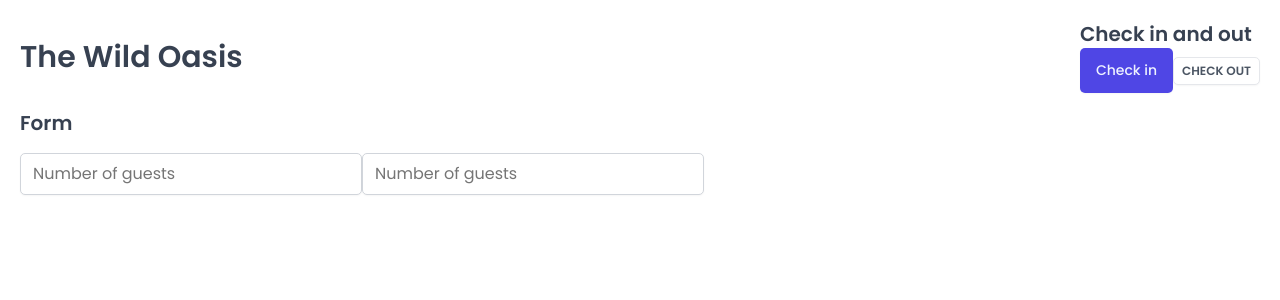
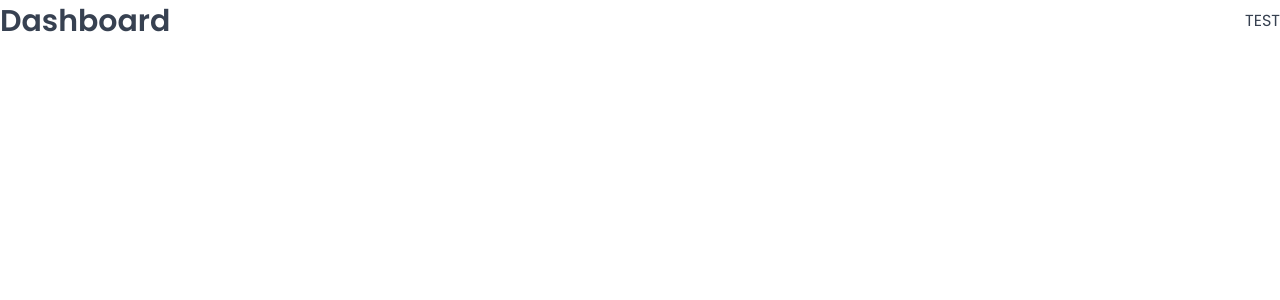
Before and after one commit to alaaSnayel/the-wild-oasis, a React (Vite) app: page /dashboard in a window 1280 px wide. Shown: the top 300 px of the page. Built offline with nearby package versions, Linux system fonts and the light colour scheme; a web font is replaced by a local one.

Commit message:
Setting Up Pages and Routes

```diff
--- a/package.json
+++ b/package.json
@@ -12,6 +12,7 @@
   "dependencies": {
     "react": "^18.2.0",
     "react-dom": "^18.2.0",
+    "react-router-dom": "^6.30.1",
     "styled-components": "^6.1.19"
   },
   "devDependencies": {
--- a/src/App.jsx
+++ b/src/App.jsx
@@ -1,53 +1,31 @@
-import styled from "styled-components";
+import { BrowserRouter, Navigate, Route, Routes } from "react-router-dom";
+import Dashboard from "./pages/Dashboard";
+import Bookings from "./pages/Bookings";
+import Cabins from "./pages/Cabins";
+import Users from "./pages/Users";
+import Settings from "./pages/Settings";
+import Account from "./pages/Account";
+import Login from "./pages/Login";
+import PageNotFound from "./pages/PageNotFound";
 import GlobalStyles from "./styles/GlobalStyles";
-import Heading from "./ui/Heading";
-import Row from "./ui/Row";
-import Input from "./ui/Input";
-import Button from "./ui/Button";
-
-const StyledApp = styled.div`
-  /* background-color: orangered; */
-  padding: 20px;
-`;
 
 function App() {
   return (
     <>
       <GlobalStyles />
-      <StyledApp>
-        <Row>
-          <Row type="horizontal">
-            <Heading as="h1">The Wild Oasis</Heading>
-            <div>
-              <Heading as="h2">Check in and out</Heading>
-              <Button
-                onClick={() => {
-                  alert("Check in");
-                }}
-              >
-                Check in
-              </Button>
-              <Button
-                variation="secondary"
-                size="small"
-                onClick={() => {
-                  alert("Check out");
-                }}
-              >
-                Check out
-              </Button>
-            </div>
-          </Row>
-
-          <Row>
-            <Heading as="h2">Form</Heading>
-            <form>
-              <Input type="number" placeholder="Number of guests" />
-              <Input type="number" placeholder="Number of guests" />
-            </form>
-          </Row>
-        </Row>
-      </StyledApp>
+      <BrowserRouter>
+        <Routes>
+          <Route index element={<Navigate replace to="dashboard" />} />
+          <Route path="dashboard" element={<Dashboard />} />
+          <Route path="bookings" element={<Bookings />} />
+          <Route path="cabins" element={<Cabins />} />
+          <Route path="users" element={<Users />} />
+          <Route path="settings" element={<Settings />} />
+          <Route path="account" element={<Account />} />
+          <Route path="login" element={<Login />} />
+          <Route path="*" element={<PageNotFound />} />
+        </Routes>
+      </BrowserRouter>
     </>
   );
 }
```
Also changed, not shown: 1 other file (tests, documents, lock files or other folders).
